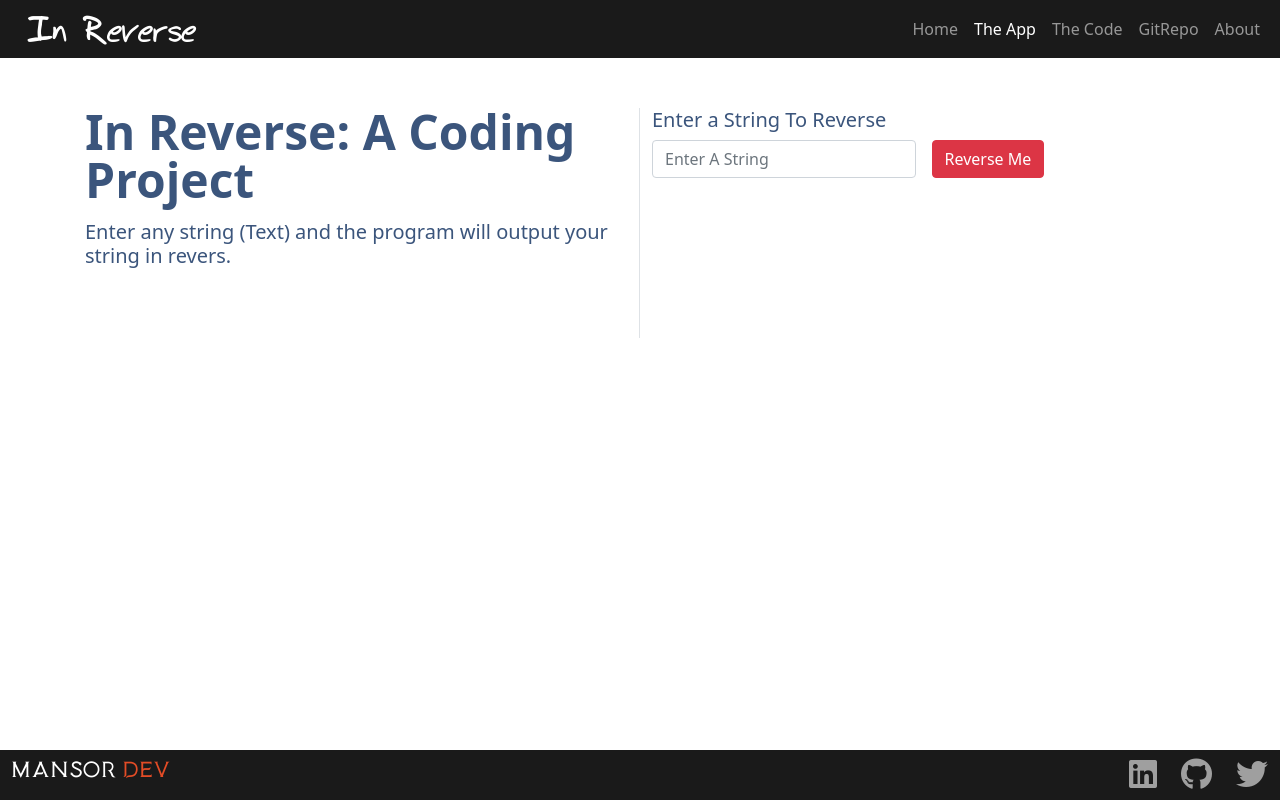
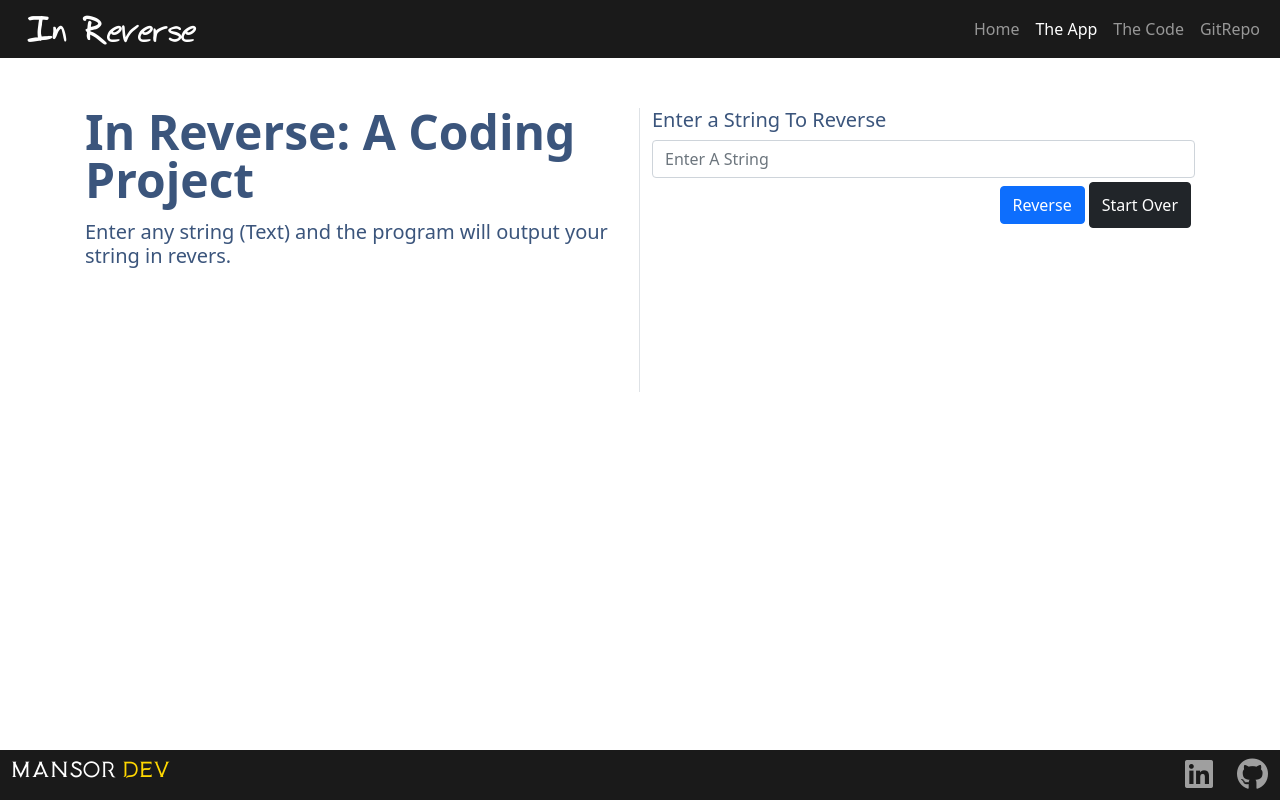
Before and after one commit to malmossa/in-reverse, a PHP site: page /app.html in a window 1280 px wide. Run offline with PHP 8.4, Linux system fonts and the light colour scheme; some libraries are stand-ins or nearby versions.

Commit message:
Completed

```diff
--- a/app.html
+++ b/app.html
@@ -48,7 +48,6 @@
               href="https://github.com/malmossa/in-reverse"
               >GitRepo</a
             >
-            <a class="nav-link" target="_blank" href="#">About</a>
           </div>
         </div>
       </div>
@@ -77,11 +76,18 @@
                   placeholder="Enter A String"
                   aria-label="Enter A String"
                 />
-              </div>
-              <div class="col d-flex">
-                <button type="button" id="btnSubmit" class="btn btn-danger">
-                  Reverse Me
-                </button>
+                <div class="col d-flex flex-row-reverse m-1">
+                  <button type="button" id="btnClear" class="btn btn-dark">
+                    Start Over
+                  </button>
+                  <button
+                    type="button"
+                    id="btnSubmit"
+                    class="btn btn-primary m-1"
+                  >
+                    Reverse
+                  </button>
+                </div>
               </div>
               <div
                 class="alert alert-success mt-5 invisible fade show"
@@ -120,11 +126,6 @@
                   ><i class="fab fa-github fa-2x"></i
                 ></a>
               </div>
-              <div class="col social">
-                <a href="#" target="_blank"
-                  ><i class="fab fa-twitter fa-2x"></i
-                ></a>
-              </div>
             </div>
           </div>
         </div>
--- a/css/main.css
+++ b/css/main.css
@@ -47,7 +47,7 @@ footer h4 {
 }
 
 footer span {
-  color: #e34c26;
+  color: #ffd700;
 }
 
 footer .social > a {
--- a/js/main.js
+++ b/js/main.js
@@ -1,11 +1,13 @@
 // All Selectors
-const userInput = document.getElementById("userString");
+let userInput = document.getElementById("userString");
 const btnSubmit = document.getElementById("btnSubmit");
+const btnClear = document.getElementById("btnClear");
 const alertBox = document.getElementById("alert");
 const message = document.getElementById("message");
 
 // Event Listener
 btnSubmit.addEventListener("click", reverseAstring);
+btnClear.addEventListener("click", startOver);
 
 // The function to reverse the string
 function reverseAstring() {
@@ -19,3 +21,10 @@ function reverseAstring() {
   message.innerHTML = stringInReverse;
   alertBox.classList.remove("invisible");
 }
+
+// The function to start over
+function startOver() {
+  message.innerHTML = "";
+  alertBox.classList.add("invisible");
+  userInput.value = "";
+}
```
Also changed, not shown: code.html (+11 -8 lines), index.html (+0 -7 lines), img/favicon.png.
